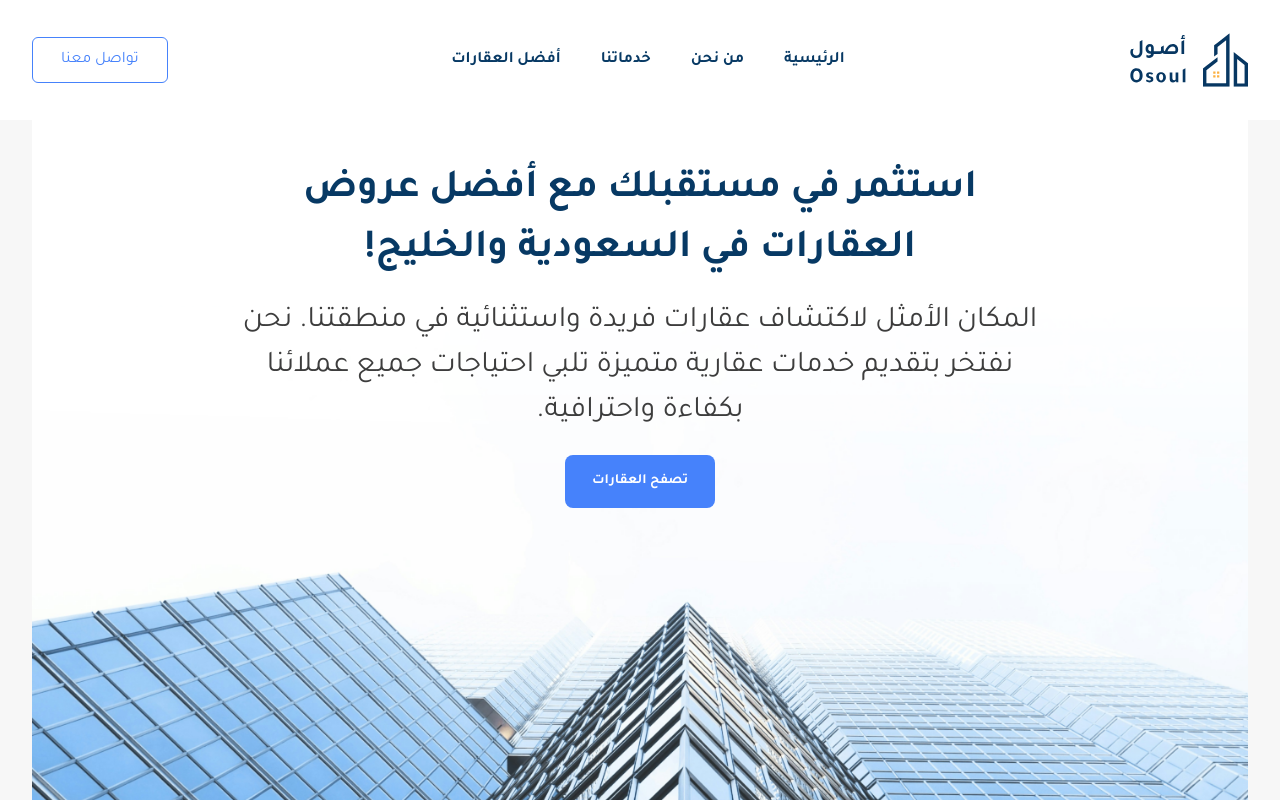
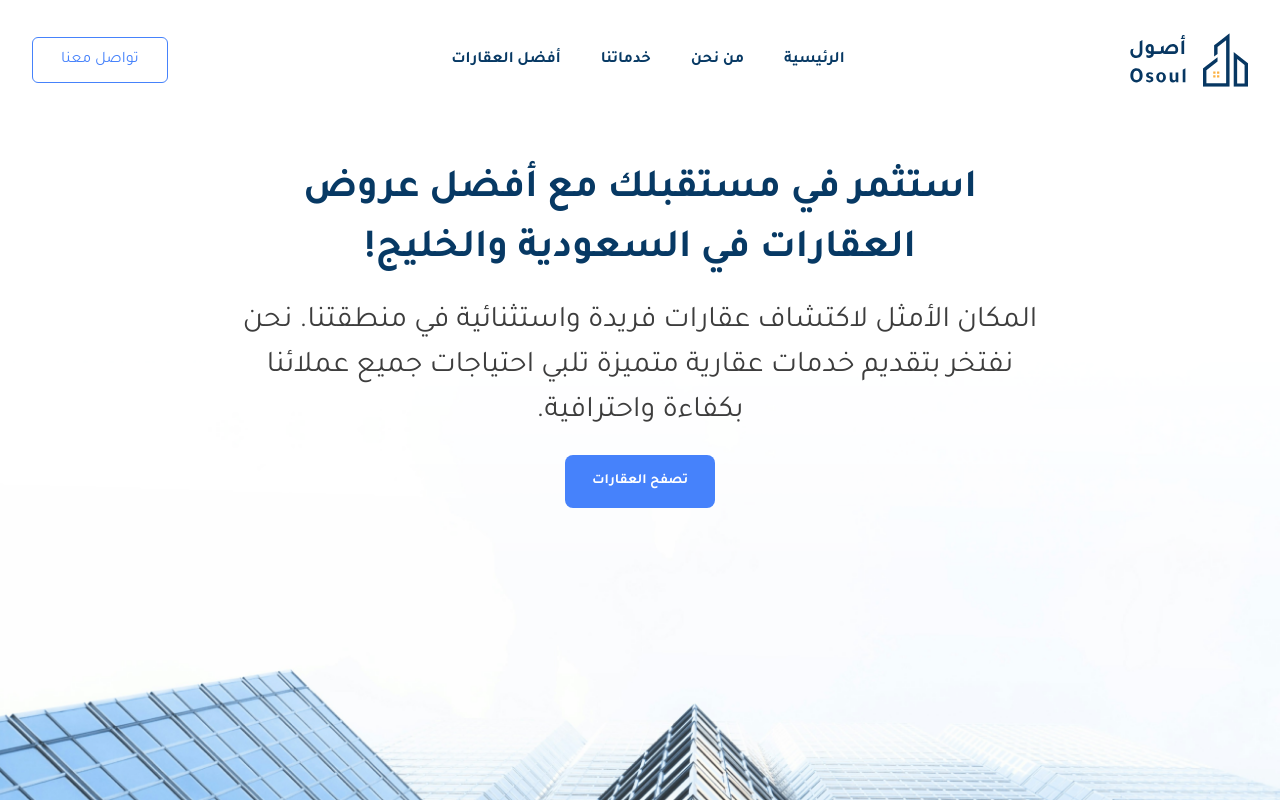
Before and after one commit to kerneltics/Project-2, a React (Vite) app in the folder Front-end/: page / in a window 1280 px wide. Shown: the top 800 px of the page. Built offline with nearby package versions, Linux system fonts and the light colour scheme.

Commit message:
Adjsut hero background image

```diff
--- a/Front-end/src/components/HeroSection.tsx
+++ b/Front-end/src/components/HeroSection.tsx
@@ -7,7 +7,8 @@ import { SubHeading } from "@/components/SubHeading";
 
 export const HeroSection = () => {
   return (
-    <div className="bg-hero h-[100dvh] bg-cover bg-bottom bg-no-repeat">
+    <div className="h-[960px]">
+      <div className="bg-hero absolute inset-0 top-[71px] -z-10 h-[960px] bg-cover bg-bottom md:top-28" />
       <Heading className="pt-[30px] text-center text-[16px] md:pt-[40px] md:text-[40px]">
         استثمر في مستقبلك مع أفضل عروض العقارات في السعودية والخليج!
       </Heading>
```
